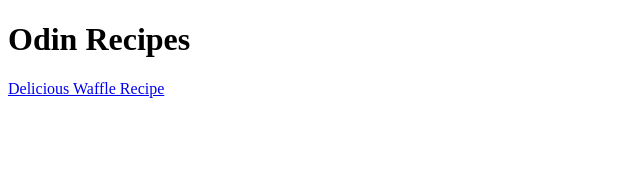
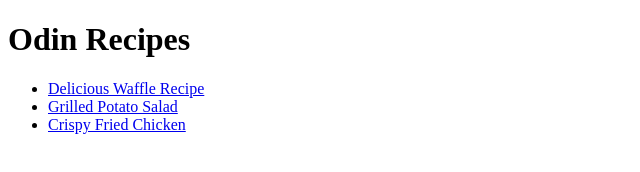
Before and after one commit to abcdefuuuuu/odin-recipes, a plain HTML site: page index.html in a window 1280 px wide. Shown: the whole page, without its empty margins (0-640 px from the left). Drawn offline with Linux system fonts and the light colour scheme.

Commit message:
Edit index.html to add 2 relative link
Add link to potato-salad.html and fried-chicken.html

```diff
--- a/index.html
+++ b/index.html
@@ -8,7 +8,15 @@
 <body>
     <!-- Heading (H1-H6) is used to declare importance in the whole site-->
     <h1>Odin Recipes</h1>
-    <!-- Link to relative page within website [DONT FORGET THE dot (./subdirectory/files)] -->
-    <p><a href="./recipes/waffle.html">Delicious Waffle Recipe</a></p>
+
+    <p>
+        <ul>
+            <!-- Link to relative page within website [DONT FORGET THE dot (./subdirectory/files)] -->
+            <li><a href="./recipes/waffle.html">Delicious Waffle Recipe</a></li>
+            <li><a href="./recipes/potato-salad.html">Grilled Potato Salad</a></li>
+            <li><a href="./recipes/fried-chicken.html">Crispy Fried Chicken</a></li>
+        </ul>
+
+    </p>
 </body>
 </html>
```
